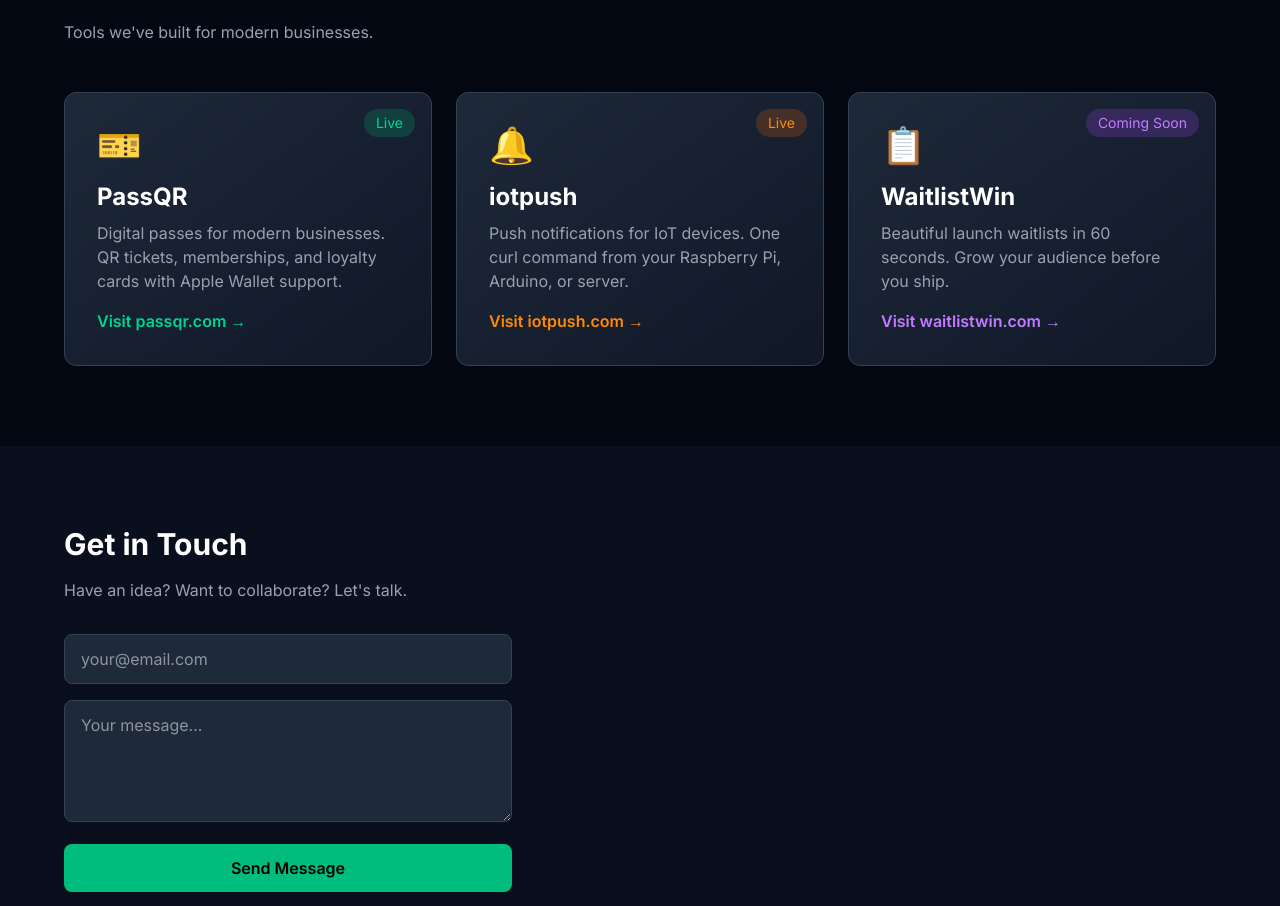
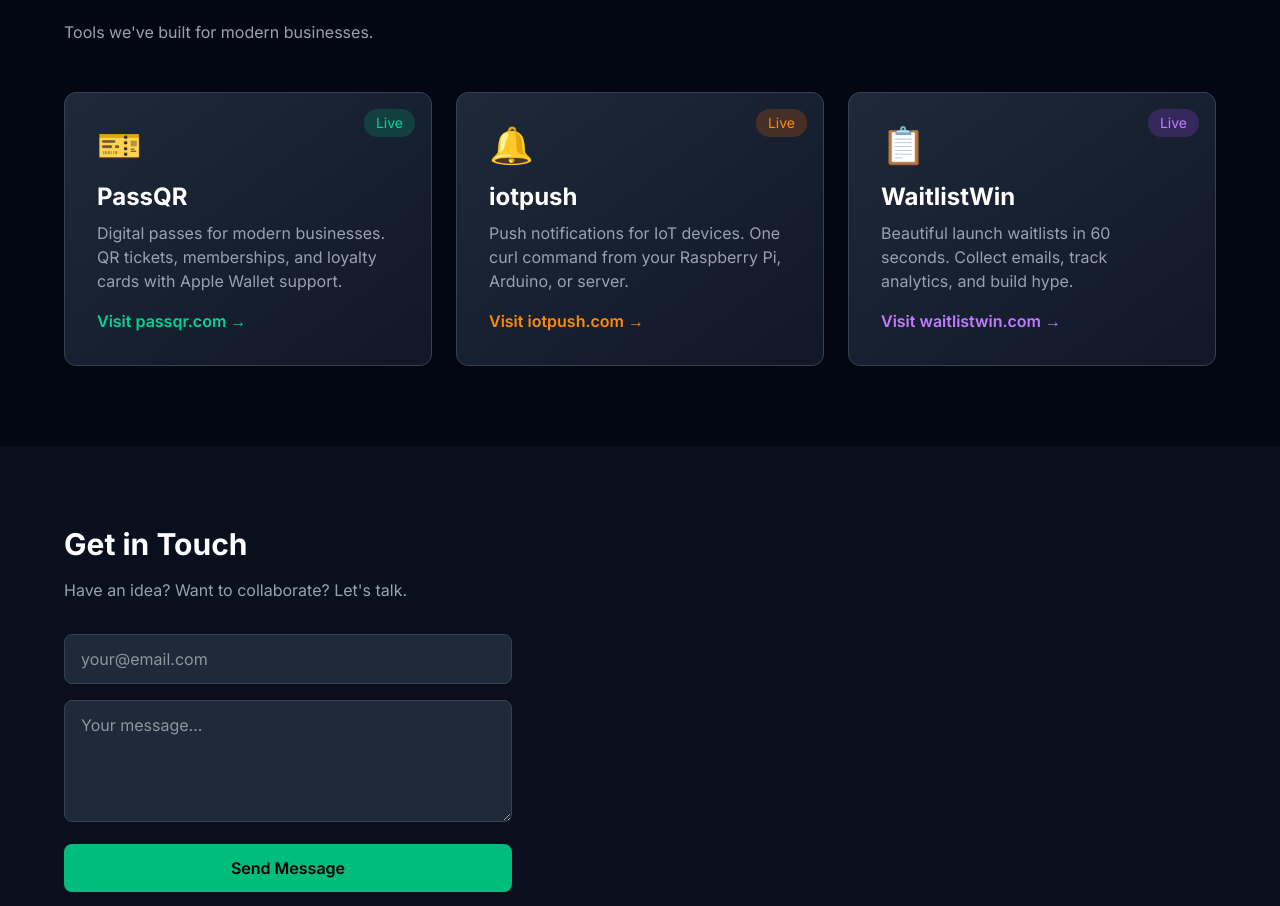
Before and after one commit to dasecure/dasecure-website, a Next.js app: page / in a window 1280 px wide. Shown: the part 1132-2038 px from the top of the page. Built offline with nearby package versions, Linux system fonts and the light colour scheme.

Commit message:
WaitlistWin now live

```diff
--- a/src/app/page.tsx
+++ b/src/app/page.tsx
@@ -126,12 +126,12 @@
               className="bg-gradient-to-br from-gray-800 to-gray-900 p-8 rounded-xl border border-gray-700 relative overflow-hidden hover:border-purple-500/50 transition group"
             >
               <div className="absolute top-4 right-4 bg-purple-500/20 text-purple-400 text-sm px-3 py-1 rounded-full">
-                Coming Soon
+                Live
               </div>
               <div className="text-4xl mb-4">📋</div>
               <h3 className="text-2xl font-bold mb-2">WaitlistWin</h3>
               <p className="text-gray-400 mb-4">
-                Beautiful launch waitlists in 60 seconds. Grow your audience before you ship.
+                Beautiful launch waitlists in 60 seconds. Collect emails, track analytics, and build hype.
               </p>
               <span className="text-purple-400 group-hover:text-purple-300 font-semibold transition">
                 Visit waitlistwin.com →
```
